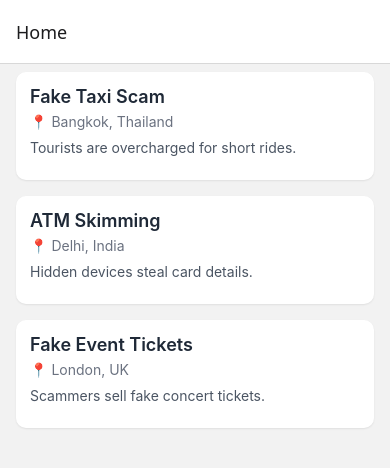
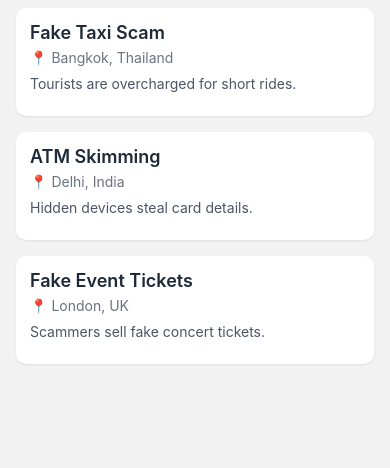
Before and after one commit to sammy200-ui/GlobeGuard-application, a React Native app in the folder frontend_scam/: screen / in a window 390 px wide. Shown: the top 468 px of the page. Built offline with nearby package versions, Linux system fonts and the light colour scheme.

Commit message:
Update App.js with navigation config and hide header

```diff
--- a/frontend_scam/App.js
+++ b/frontend_scam/App.js
@@ -2,6 +2,7 @@ import React from "react";
 import { NavigationContainer } from "@react-navigation/native";
 import { createStackNavigator } from "@react-navigation/stack";
 
+// Import all screens
 import HomeScreen from "./src/screens/HomeScreen";
 import MapScreen from "./src/screens/MapScreen";
 import ReportScreen from "./src/screens/ReportScreen";
@@ -9,15 +10,41 @@ import ProfileScreen from "./src/screens/ProfileScreen";
 
 const Stack = createStackNavigator();
 
-export default function App() {
+function App() {
   return (
     <NavigationContainer>
-      <Stack.Navigator initialRouteName="Home">
-        <Stack.Screen name="Home" component={HomeScreen} />
-        <Stack.Screen name="Map" component={MapScreen} />
-        <Stack.Screen name="Report" component={ReportScreen} />
-        <Stack.Screen name="Profile" component={ProfileScreen} />
+      <Stack.Navigator
+        initialRouteName="Home"
+        screenOptions={{
+          headerShown: false, // hide the top header and back button
+        }}
+      >
+        {/* Home screen with scam list */}
+        <Stack.Screen
+          name="Home"
+          component={HomeScreen}
+        />
+
+        {/* Map screen for location-based scams */}
+        <Stack.Screen
+          name="Map"
+          component={MapScreen}
+        />
+
+        {/* Report screen to submit new scams */}
+        <Stack.Screen
+          name="Report"
+          component={ReportScreen}
+        />
+
+        {/* Profile screen for user info */}
+        <Stack.Screen
+          name="Profile"
+          component={ProfileScreen}
+        />
       </Stack.Navigator>
     </NavigationContainer>
   );
 }
+
+export default App;
```
